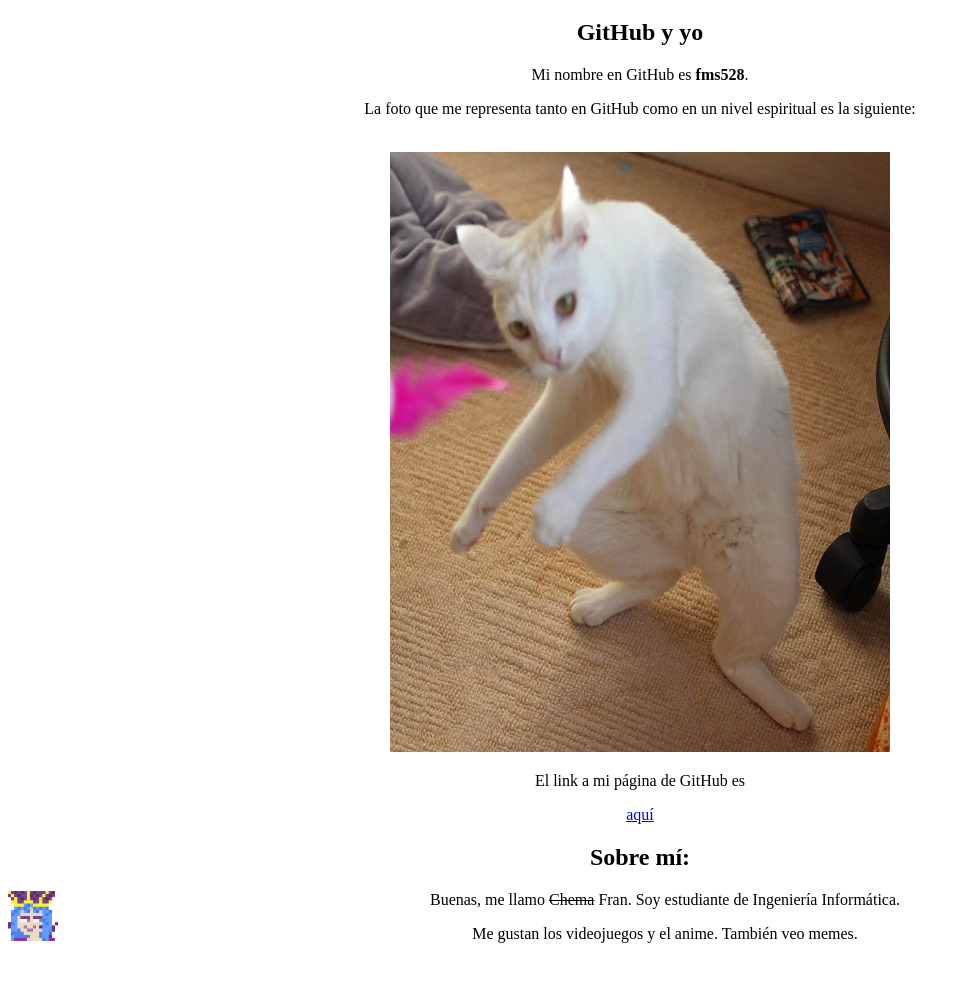
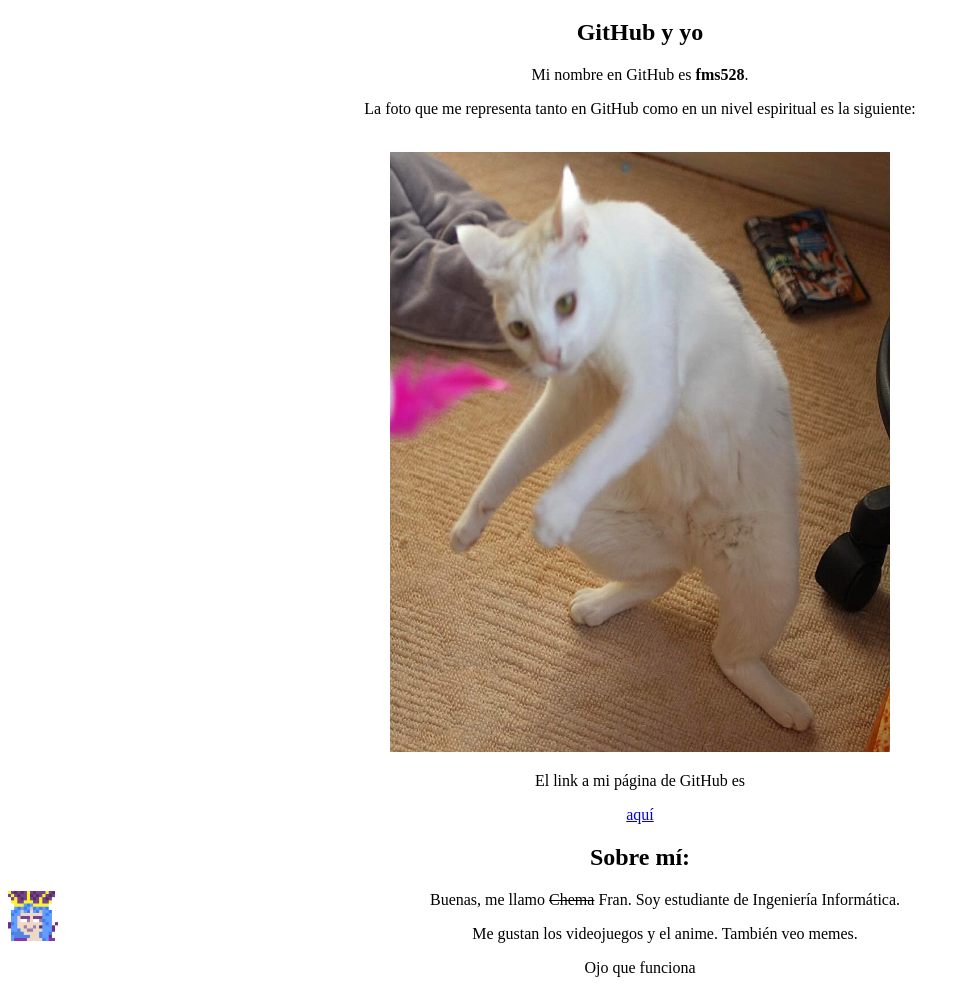
Before and after one commit to fms528/sesion04hmis, a plain HTML site: page index.html in a window 1280 px wide. Shown: the part 61-1054 px from the top of the page, without its empty margins (0-970 px from the left). Before the commit the page ends 1020 px from the top, so only its background shows below. Drawn offline with Linux system fonts and the light colour scheme.

Commit message:
Update index.html

```diff
--- a/index.html
+++ b/index.html
@@ -22,6 +22,7 @@ body {text-align:center}
 <p><p><img src="misfit_ultra_smug.gif" alt="Un pixel art smug" style="float:left;width:50px;height:50px;">
 Buenas, me llamo <del>Chema</del> Fran. Soy estudiante de Ingeniería Informática.</p>
 <p>Me gustan los videojuegos y el anime. También veo memes.</p>
+<p>Ojo que funciona</p>
 
 </body>
 </html>
```
